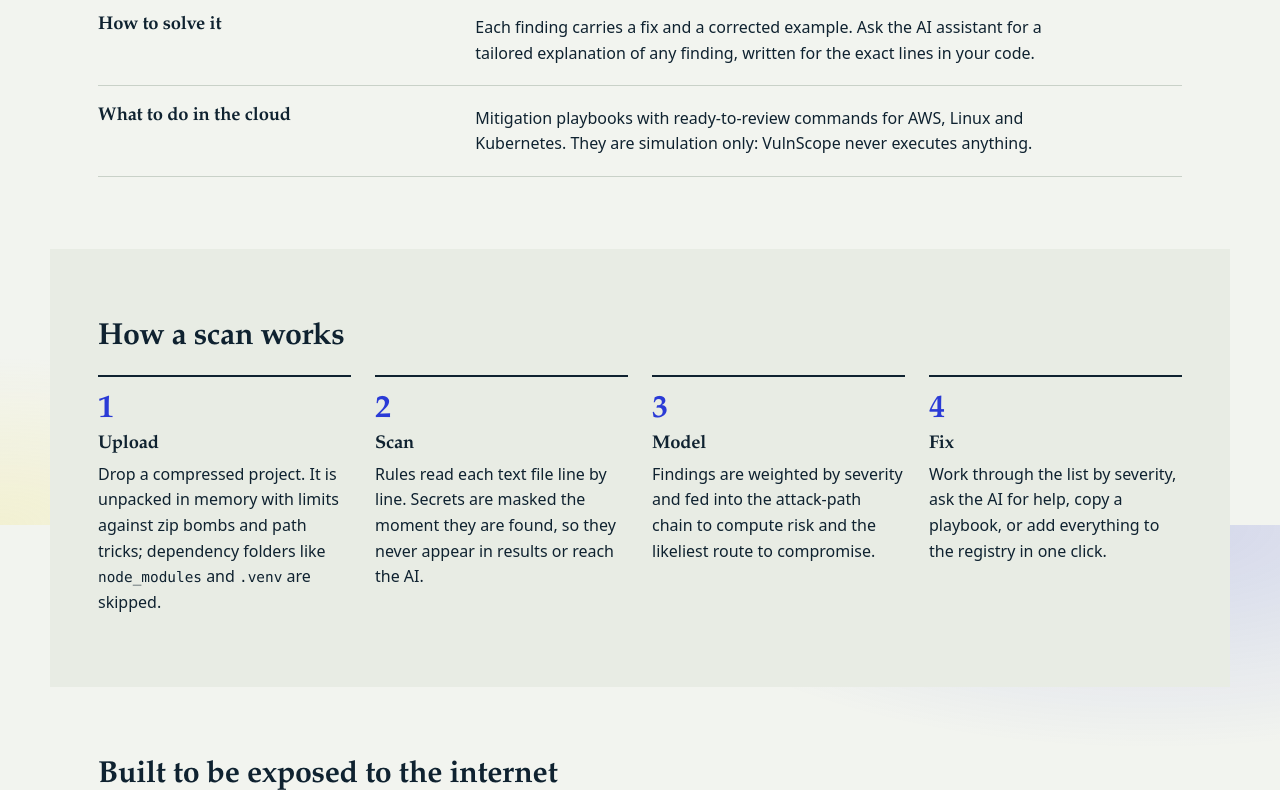
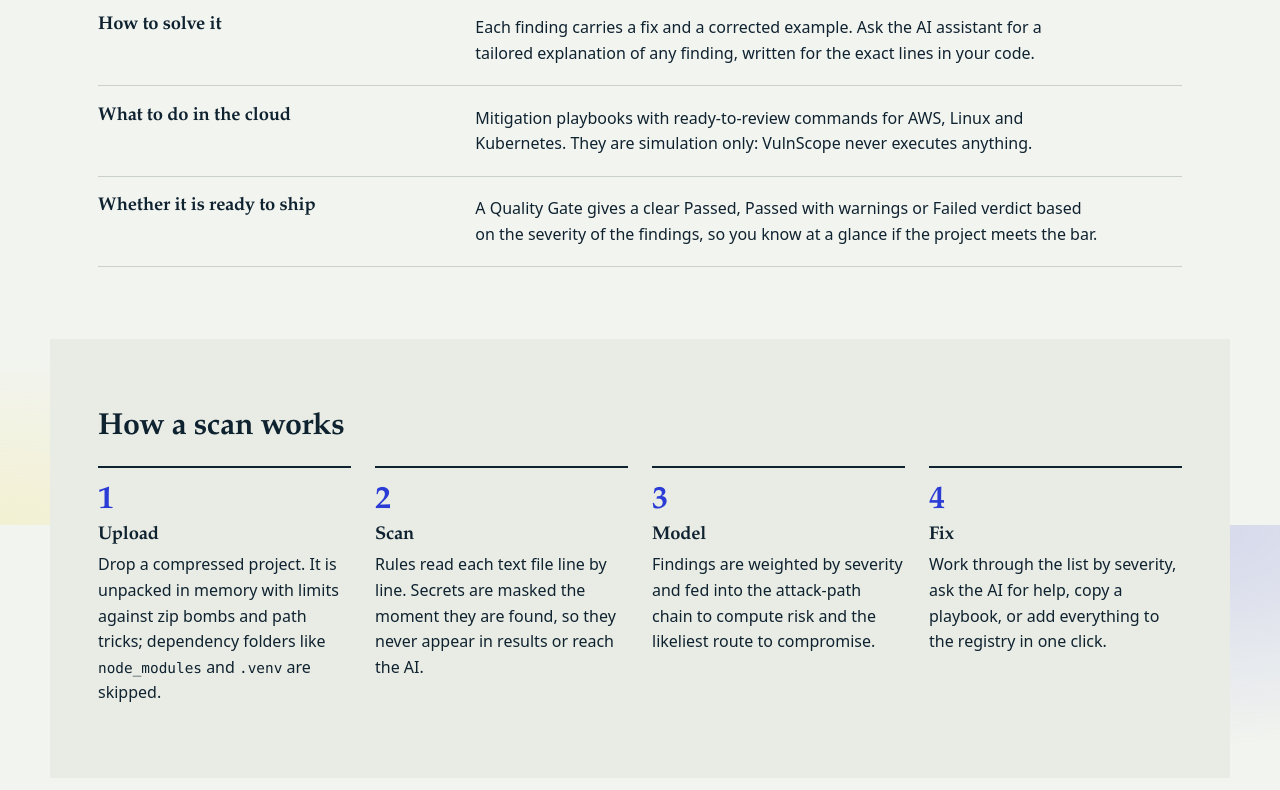
Before and after one commit to daimersonAvila/vuInscope, a Flask app: page / in a window 1280 px wide. Shown: the part 1075-1865 px from the top of the page. Run offline with Flask 3, Linux system fonts and the light colour scheme; some libraries are stand-ins or nearby versions.

Commit message:
Add quality gate, java rules and remove lifecycle forecast

```diff
--- a/src/vulnscope/adapters/inbound/http/static/js/i18n.js
+++ b/src/vulnscope/adapters/inbound/http/static/js/i18n.js
@@ -20,7 +20,7 @@
     "{n} {sev} (limit {max})": "{n} {sev} (límite {max})",
     "No condition exceeded the limits.": "Ninguna condición superó los límites.",
     "Fails with any critical or more than 2 high findings. Warns with any high or more than 5 medium.": "Reprueba con cualquier hallazgo crítico o más de 2 altos. Advierte con cualquier alto o más de 5 medios.",
-    "37 checks cover hard-coded secrets, SQL and command injection, unsafe deserialisation, weak cryptography, XSS sinks, debug flags and risky cloud or container settings. Every finding points to a file and line.": "37 controles cubren secretos escritos en el código, inyección SQL y de comandos, deserialización insegura, criptografía débil, puntos de XSS, banderas de debug y configuraciones riesgosas de nube o contenedores. Cada hallazgo señala un archivo y una línea.",
+        "46 checks cover hard-coded secrets, SQL and command injection, unsafe deserialisation, weak cryptography, XSS sinks, debug flags and risky cloud or container settings. Every finding points to a file and line.": "46 controles cubren secretos escritos en el código, inyección SQL y de comandos, deserialización insegura, criptografía débil, puntos de XSS, banderas de debug y configuraciones riesgosas de nube o contenedores. Cada hallazgo señala un archivo y una línea.",
     //"A Markov chain learns how vulnerabilities move between statuses from the registry history and predicts what happens next.": "Una cadena de Markov aprende cómo cambian de estado las vulnerabilidades a partir del historial del registro y predice qué sigue.",
     "A Markov chain turns your findings into an attack path — from first contact to full compromise — and gives a 0–100 risk score with the most probable route highlighted.": "Una cadena de Markov convierte tus hallazgos en una ruta de ataque —del primer contacto al compromiso total— y da un puntaje de riesgo de 0 a 100 con la ruta más probable resaltada.",
     "AI features send a few redacted lines around each finding to a public AI service. Secrets are masked first. Leave this off for private code.": "Las funciones de IA envían unas pocas líneas enmascaradas alrededor de cada hallazgo a un servicio público de IA. Los secretos se ocultan antes. Déjalo desactivado para código privado.",
@@ -222,6 +222,8 @@
     "cve_codigo must look like CVE-YYYY-NNNN (e.g. CVE-2024-12345) or CWE-NNN": "El identificador debe verse como CVE-AAAA-NNNN (p. ej. CVE-2024-12345) o CWE-NNN",
     "puntaje_cvss must be a number between 0 and 10": "El puntaje CVSS debe ser un número entre 0 y 10",
     "Send a JSON object": "Envía un objeto JSON",
+        "Whether it is ready to ship": "Si está listo para entregarse",
+    "A Quality Gate gives a clear Passed, Passed with warnings or Failed verdict based on the severity of the findings, so you know at a glance if the project meets the bar.": "Un Quality Gate da un veredicto claro de Aprobado, Aprobado con advertencias o Reprobado según la severidad de los hallazgos, para que sepas de un vistazo si el proyecto cumple.",
   };
 
   const listeners = [];
--- a/src/vulnscope/adapters/inbound/http/templates/landing.html
+++ b/src/vulnscope/adapters/inbound/http/templates/landing.html
@@ -73,7 +73,7 @@
       <li><h3 data-i18n>How likely an attack is</h3><p data-i18n>A Markov chain turns your findings into an attack path — from first contact to full compromise — and gives a 0–100 risk score with the most probable route highlighted.</p></li>
       <li><h3 data-i18n>How to solve it</h3><p data-i18n>Each finding carries a fix and a corrected example. Ask the AI assistant for a tailored explanation of any finding, written for the exact lines in your code.</p></li>
       <li><h3 data-i18n>What to do in the cloud</h3><p data-i18n>Mitigation playbooks with ready-to-review commands for AWS, Linux and Kubernetes. They are simulation only: VulnScope never executes anything.</p></li>
-      <!-- <li><h3 data-i18n>Where it is in its lifecycle</h3><p data-i18n>Register findings in the vulnerability log. A second Markov chain learns from your status changes and forecasts how many steps remain until each one is closed. Exact duplicates are refused with a clear notice.</p></li> -->
+      <li><h3 data-i18n>Whether it is ready to ship</h3><p data-i18n>A Quality Gate gives a clear Passed, Passed with warnings or Failed verdict based on the severity of the findings, so you know at a glance if the project meets the bar.</p></li>
     </ul>
   </section>
 
--- a/src/vulnscope/application/use_cases.py
+++ b/src/vulnscope/application/use_cases.py
@@ -3,7 +3,7 @@ from __future__ import annotations
 
 from typing import List, Optional
 
-from vulnscope.domain.gate import evaluate_gate
+from ..domain.gate import evaluate_gate
 
 from ..domain import risk as risk_model
 from ..domain import scanner
```
Also changed, not shown: src/vulnscope/adapters/inbound/http/static/js/app.js (+15 -12 lines).
